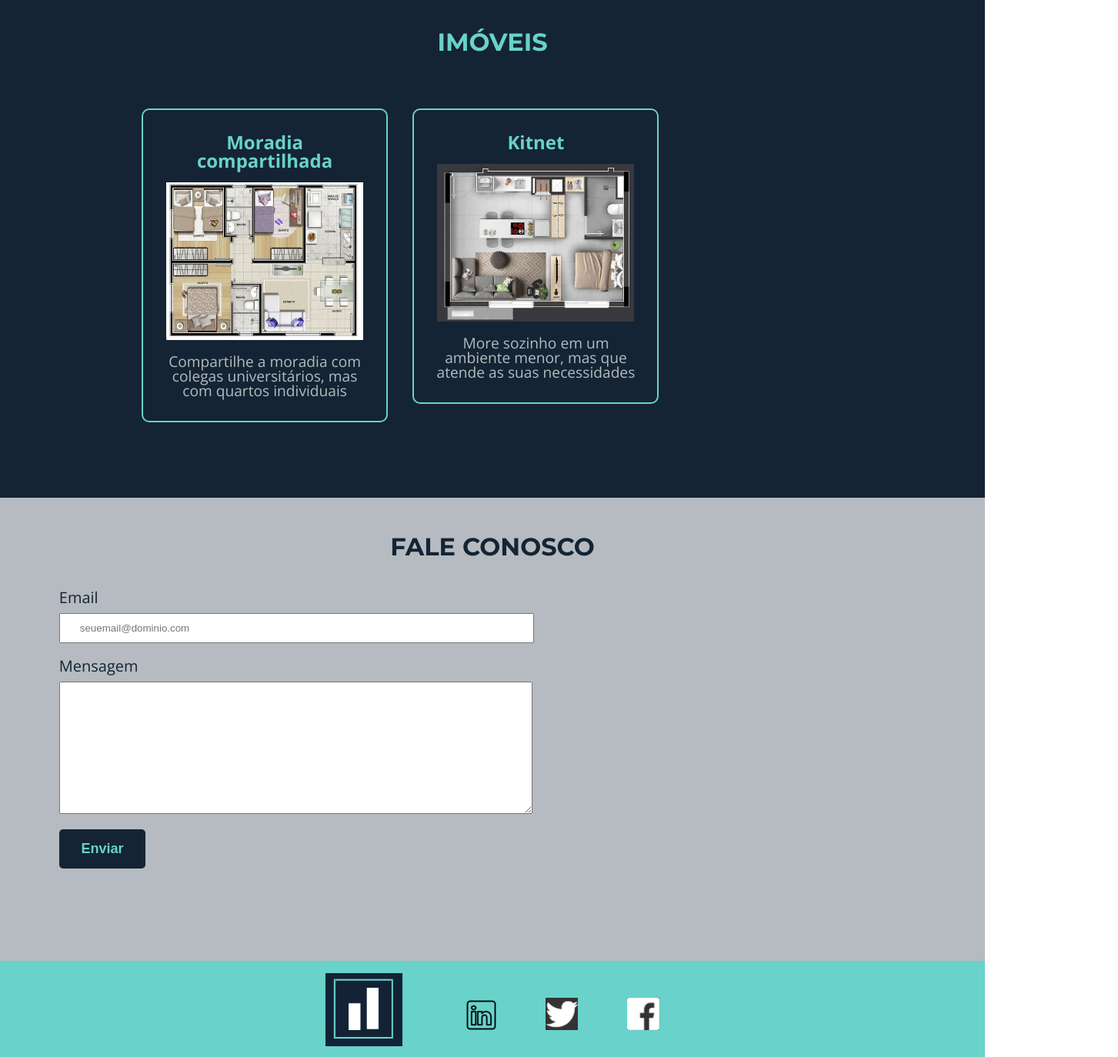
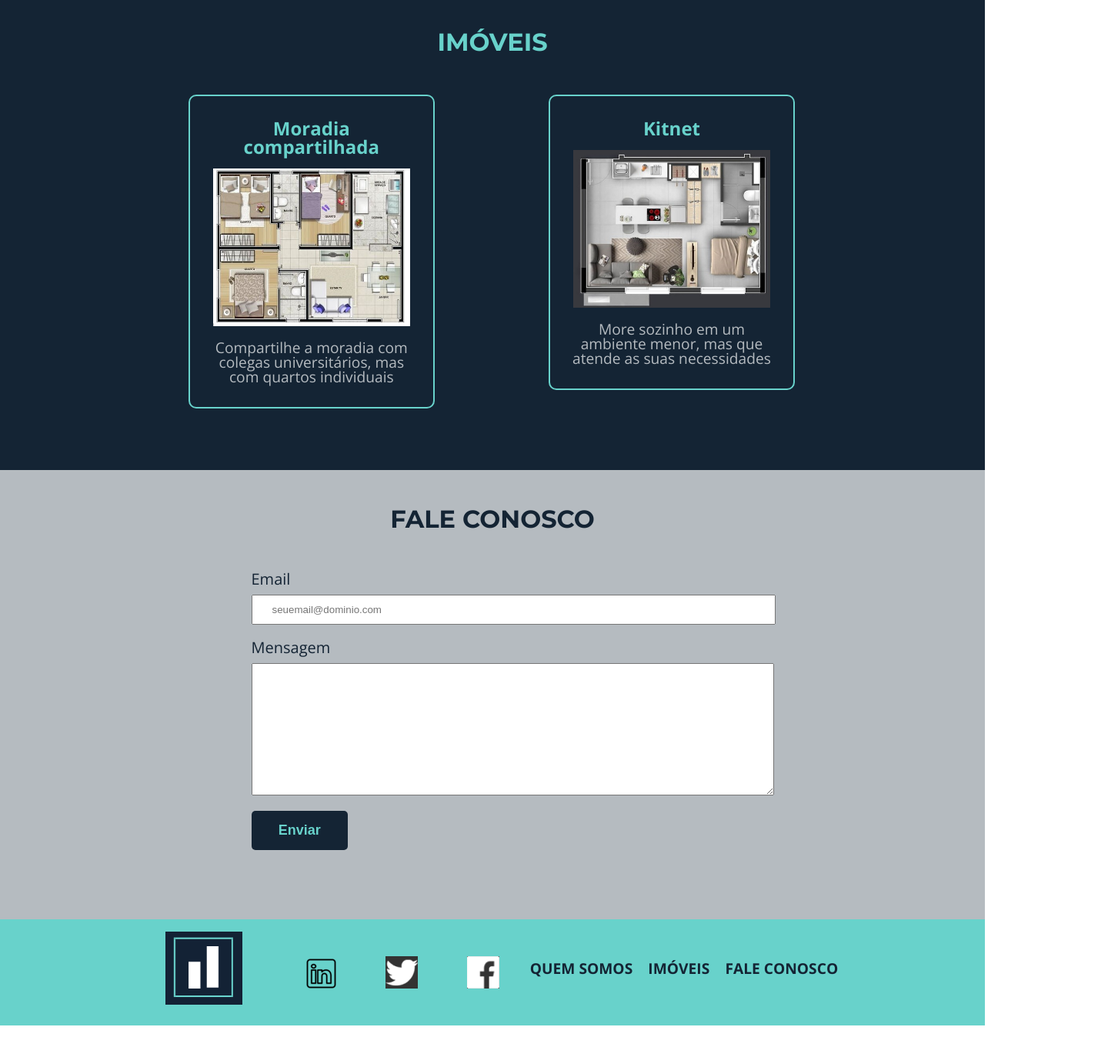
Before and after one commit to EmanueleRangel/F4Life, a plain HTML site: page index.html in a window 1280 px wide. Shown: the part 1460-2834 px from the top of the page at 77% size, 1453 px wide, since content can reach past the window. After the commit the page ends 2793 px from the top, so only its background shows below. Drawn offline with nearby package versions, Linux system fonts and the light colour scheme.

Commit message:
forms and footer improved

```diff
--- a/css/cabecalho.css
+++ b/css/cabecalho.css
@@ -30,6 +30,6 @@
 }
 
 .cabecalho_link:hover{
-    color: var(--cinza-claro);
+    color: whitesmoke;
     text-decoration: underline;
 }
--- a/css/contato.css
+++ b/css/contato.css
@@ -13,11 +13,14 @@
     text-align: center;
 
     margin-bottom: 1.25rem;
+    padding-bottom: 2rem;
 }
 
 
 .formulario{
-    margin: 40px 0;
+    display: grid;
+    justify-content: center;
+
 }
 
 .formulario_label{
@@ -32,11 +35,11 @@
     display: block;
     margin: 0 0 20px;
     padding: 10px 25px;
-    width: 50%;
+    width: 100%;
 }
 
 .formulario_botao {
-    width: 10%;
+    width: 20%;
     padding: 15px 0;
     background: var(--azul-forte);
     color: var(--azul-agua);
--- a/css/imoveis.css
+++ b/css/imoveis.css
@@ -2,6 +2,7 @@
     padding-top: 3rem;
     padding-bottom: 3rem;
     background: var(--azul-forte);
+
 }
 
 .imoveis_titulo {
@@ -16,9 +17,10 @@
 }
 
 .imoveis_lista{
-    width: 940px;
+    width: 100vw;
     margin: 0 auto;
-    padding: 50px 0;
+    padding: 2rem 0;
+    padding-left: 6rem;
 }
 
 .imoveis_lista li{
@@ -26,11 +28,16 @@
     text-align: center;
     width: 25vw;
     vertical-align: top;
-    margin: 0 1.5%;
+    margin: 0 4.5rem;
     padding: 30px 20px;
     box-sizing: border-box;
     border: 2px solid var(--azul-agua);
     border-radius: 10px;
+    transition: 0.5s all;
+}
+
+.imoveis_lista li:hover{
+    transform: scale(1.1);
 }
 
 .imoveis_lista_titulo{
--- a/css/rodape.css
+++ b/css/rodape.css
@@ -29,3 +29,25 @@
 
     margin: 2rem 2rem;
 }
+
+.rodape_navegacao {
+    text-align: center;
+    line-height: 3;
+}
+
+
+.rodape_link {
+    display: inline-block;
+
+    margin: 0 .5rem .7rem;
+
+    color: var(--azul-forte);
+    font-size: 1.2rem;
+    text-transform: uppercase;
+    font-weight: bold;
+}
+
+.rodape_link:hover{
+    color: whitesmoke;
+    text-decoration: underline;
+}
--- a/index.html
+++ b/index.html
@@ -84,6 +84,13 @@
             <li><a href="https://twitter.com/" target="_blank" class="rodape_midia"><img src="assets/twitter.png" alt="Ícone do Twitter"></a></li>
             <li><a href="https://pt-br.facebook.com/" target="_blank" class="rodape_midia"><img src="assets/facebook.png" alt="Ícone do Facebook"></a></li>
         </ul>
+        <nav>
+            <ul class="rodape_navegacao">
+                <li class="rodape_link"><a href="#quemSomos">Quem Somos</a></li>
+                <li class="rodape_link"><a href="#imoveis">Imóveis</a></li>
+                <li class="rodape_link"><a href="#faleConosco">Fale Conosco</a></li>
+            </ul>
+        </nav>
     </footer>
     <script src="main.js"></script>
   </body>
```
